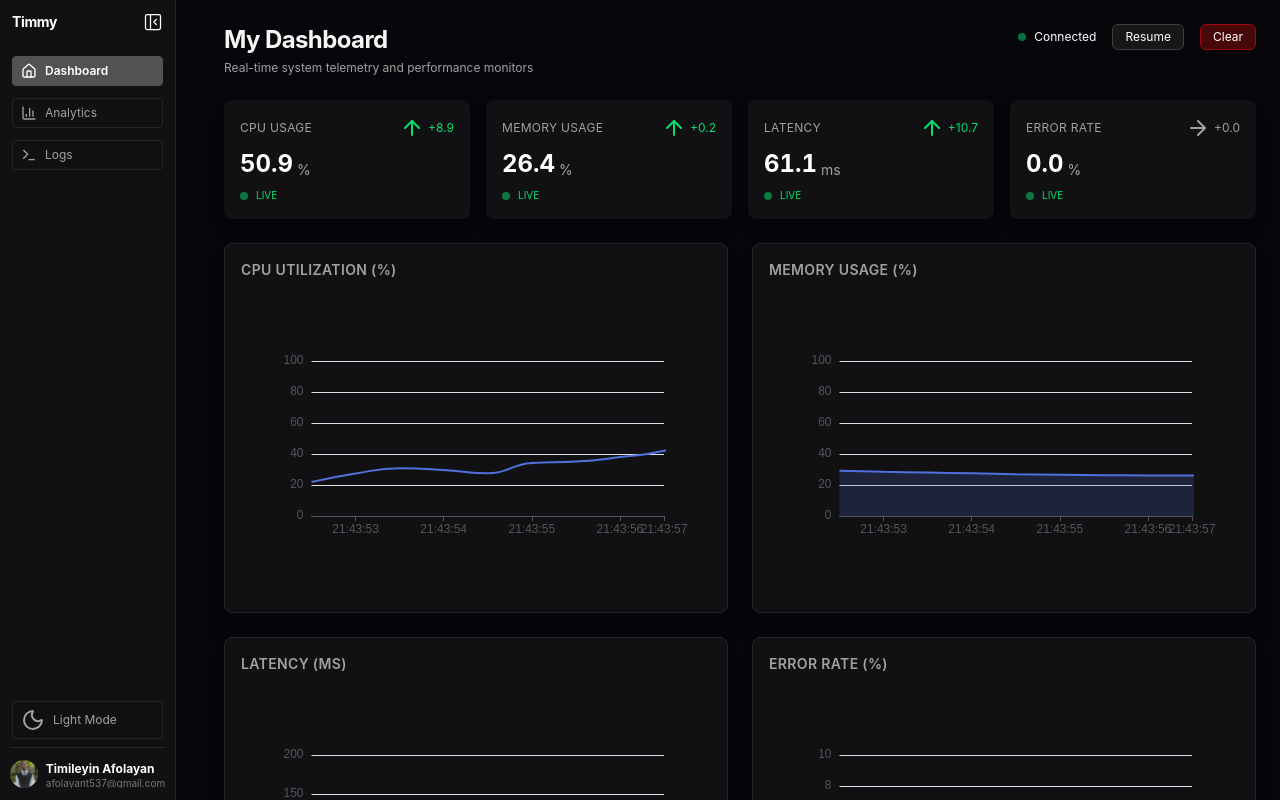
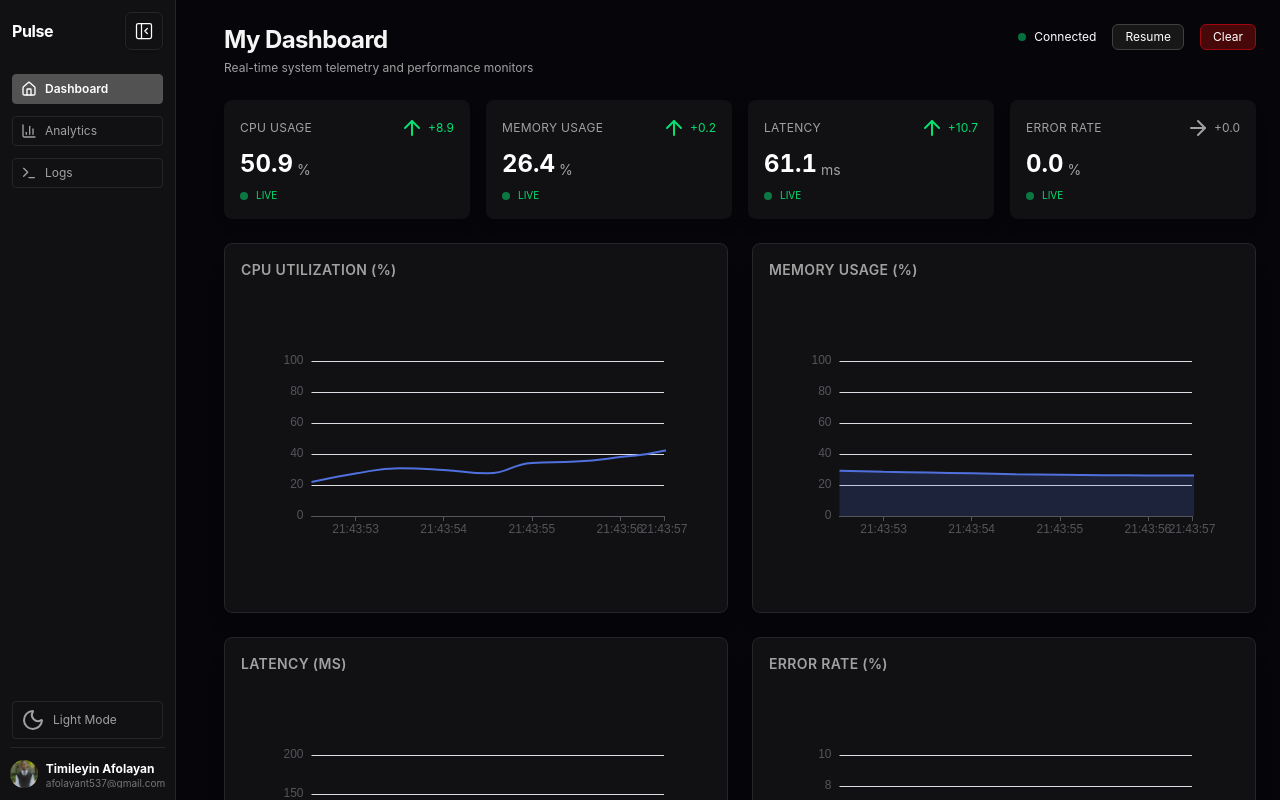
Before and after one commit to justtimi/data-visualization-hng-stage-5, a Vue app: page /dashboard in a window 1280 px wide. Built offline with nearby package versions, Linux system fonts and the light colour scheme; the HTML template or start-up script is replaced by a standard one.

Commit message:
docs: update README with code design decisions and architecture

```diff
--- a/src/components/AppSidebar.vue
+++ b/src/components/AppSidebar.vue
@@ -64,8 +64,14 @@ onUnmounted(() => {
     >
       <div class="">
         <div class="flex justify-between items-center">
-          <h3 v-if="isOpen" class="font-bold text-sm tracking-tight">Timmy</h3>
-          <button @click="isMobile ? (isMobileOpen = false) : toggleSidebar()" class="text-white">
+          <h3 v-if="isOpen" class="font-bold text-base tracking-tight">Pulse</h3>
+          <button @click="isMobile ? (isMobileOpen = false) : toggleSidebar()" class="bg-white dark:bg-[#111113]
+         border border-slate-200 dark:border-[#232526]
+         text-slate-900 dark:text-white
+         p-2 rounded-md
+         shadow-sm hover:shadow-md
+         transition-all duration-200
+         hover:bg-slate-100 dark:hover:bg-neutral-800">
             <PanelLeftClose :size="20" :stroke-width="1.5" />
           </button>
         </div>
@@ -100,7 +106,13 @@ onUnmounted(() => {
   <button
     v-if="isMobile && !isMobileOpen"
     @click="isMobileOpen = true"
-    class="fixed top-4 left-1 z-50 bg-[#111113] border border-[#232526] text-white p-2 rounded-md"
+    class="fixed top-4 left-1 z-50 bg-white dark:bg-[#111113]
+         border border-slate-200 dark:border-[#232526]
+         text-slate-900 dark:text-white
+         p-2 rounded-md
+         shadow-sm hover:shadow-md
+         transition-all duration-200
+         hover:bg-slate-100 dark:hover:bg-neutral-800"
   >
     <PanelLeftOpen :size="18" :stroke-width="1.5" />
   </button>
```
Also changed, not shown: 1 other file (tests, documents, lock files or other folders).
